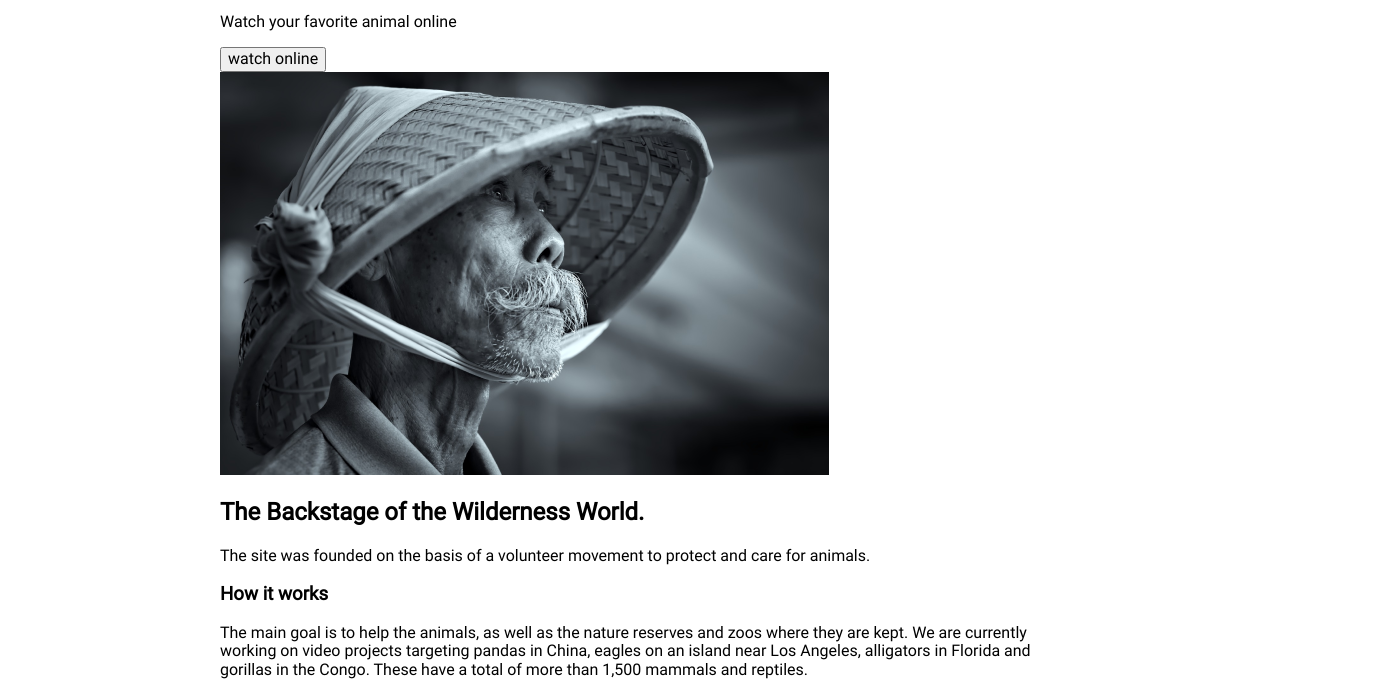
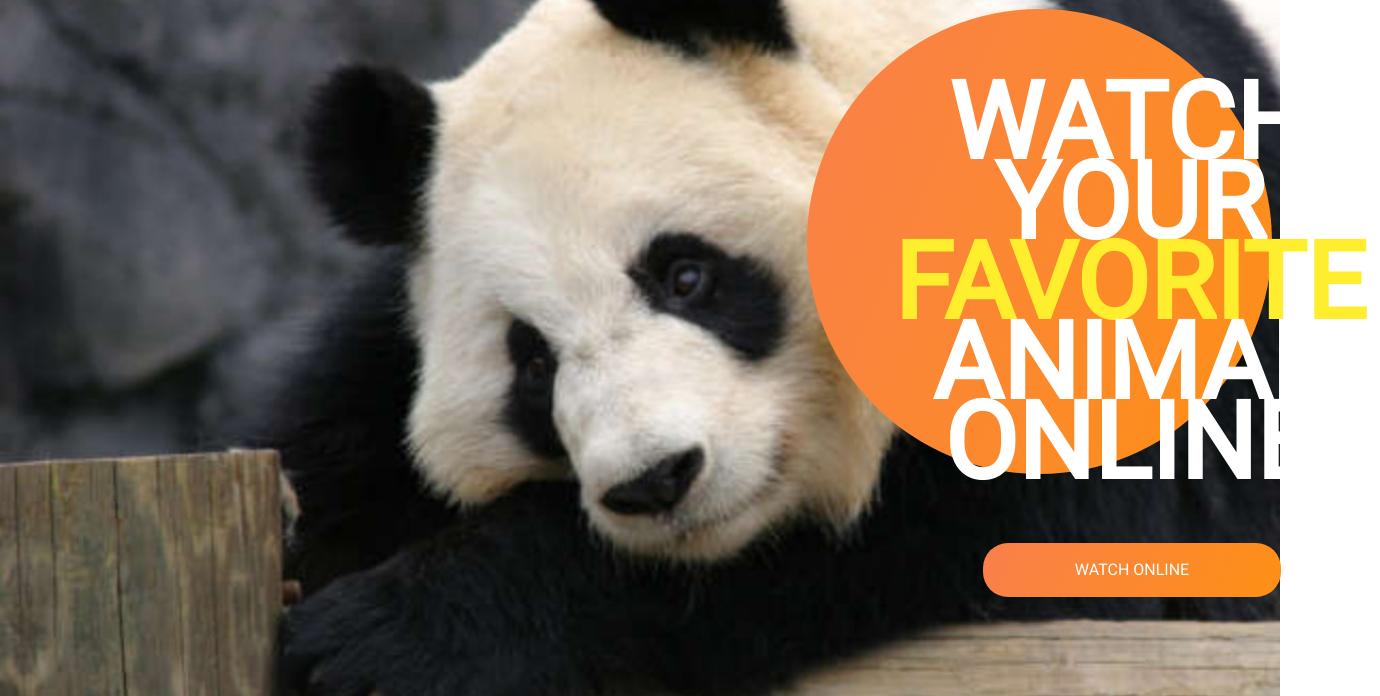
Before and after one commit to wecansur/online_zoo, a website built with webpack: page src/pages/main/index.html in a window 1280 px wide. Shown: the part 83-779 px from the top of the page, 1380 px wide, since content can reach past the window. Built offline with nearby package versions, Linux system fonts and the light colour scheme.

Commit message:
feat: stylize first section

```diff
--- a/src/pages/main/index.html
+++ b/src/pages/main/index.html
@@ -38,7 +38,8 @@
     <main>
         <section class="watch-animal">
             <div class="container">
-                <p class="watch-title">Watch your favorite animal online</p>
+                <div class="ellipse"></div>
+                <h1 class="watch-title">Watch your <span>favorite</span> animal online</h1>
                 <button class="circle-button">watch online</button>
             </div>
 
--- a/src/sass/components/_buttons.scss
+++ b/src/sass/components/_buttons.scss
@@ -0,0 +1,23 @@
+.circle-button {
+    width: 298px;
+    height: 54px;
+
+    font-style: normal;
+    font-weight: 500;
+    font-size: 16px;
+    line-height: 22px;
+    text-align: center;
+    text-transform: uppercase;
+
+    color: #FFFFFF;
+
+    background: linear-gradient(113.96deg, $orange 1.49%, #FE9013 101.44%);
+    border: none;
+    border-radius: 25px;
+
+    &:hover {
+        cursor: pointer;
+        background: #E47209;
+        transition: .3s;
+    }
+}
--- /dev/null
+++ b/src/sass/pages/_main-page.scss
@@ -0,0 +1,46 @@
+.watch-animal {
+    .container {
+        position: relative;
+        height: 780px;
+
+        background-image: url("/src/assets/images/giant-panda.jpg");
+    }
+    .circle-button {
+        position: absolute;
+        top: 546px;
+        left: 983px;
+    }
+}
+
+.ellipse {
+    position: absolute;
+    left: 807px;
+    top: 12px;
+    width: 465px;
+    height: 465px;
+
+    border-radius: 50%;
+    background: linear-gradient(113.96deg, $orange 1.49%, #FE9013 101.44%);
+}
+
+.watch-title {
+    position: absolute;
+    top: 86px;
+    left: 880px;
+    z-index: 3;
+    width: 500px;
+    margin: 0;
+
+    font-style: normal;
+    font-weight: 700;
+    font-size: 106.496px;
+    line-height: 80px;
+    text-align: center;
+    text-transform: uppercase;
+
+    color: #FFFFFF;
+
+    span {
+        color: $yellow;
+    }
+}
--- a/src/sass/pages/main.scss
+++ b/src/sass/pages/main.scss
@@ -0,0 +1,2 @@
+@import "./main-page";
+@import "./donate";
```
Also changed, not shown: src/assets/images/giant-panda.jpg (added), src/sass/pages/_donate.scss (added).
